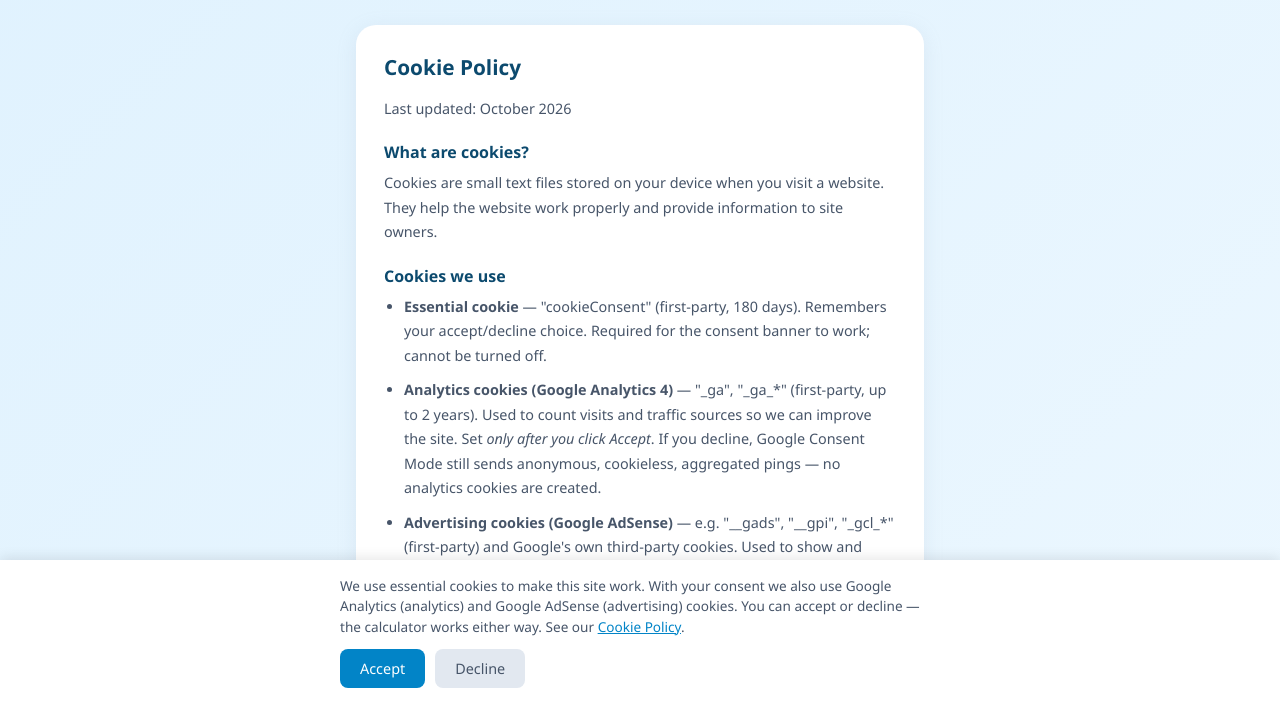
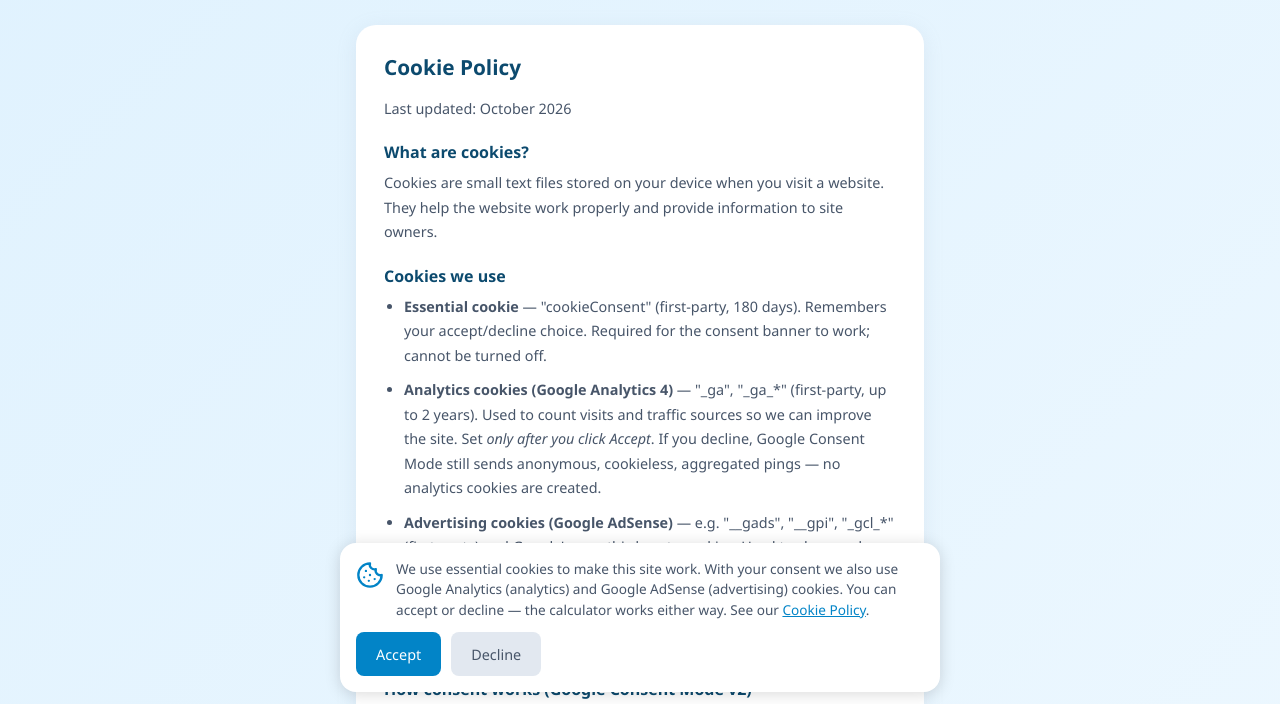
Before and after one commit to T800app/costmytrip, a plain HTML site: page cookies.html in a window 1280 px wide. Shown: the part 96-800 px from the top of the page. Drawn offline with Linux system fonts and the light colour scheme.

Commit message:
Add files via upload

```diff
--- a/cookies.html
+++ b/cookies.html
@@ -47,14 +47,35 @@
         footer a { color: #0284c7; text-decoration: none; margin: 0 6px; }
         footer a:hover { text-decoration: underline; }
         svg.icon { width: 32px; height: 32px; }
-        .cookie-banner { position: fixed; bottom: 0; left: 0; right: 0; background: #ffffff; padding: 16px; box-shadow: 0 -2px 12px rgba(0,0,0,0.1); z-index: 1000; display: none; }
+        .cookie-banner {
+            position: fixed;
+            bottom: 12px;
+            left: 50%;
+            transform: translateX(-50%);
+            width: calc(100% - 24px);
+            max-width: 600px;
+            box-sizing: border-box;
+            background: #ffffff;
+            padding: 16px;
+            border-radius: 16px;
+            box-shadow: 0 2px 16px rgba(0, 0, 0, 0.15);
+            z-index: 1000;
+            display: none;
+        }
         .cookie-banner.show { display: block; }
-        .cookie-banner-content { max-width: 600px; margin: 0 auto; }
-        .cookie-banner p { font-size: 0.85rem; color: #475569; margin-bottom: 12px; line-height: 1.5; }
+        .cookie-banner-content { max-width: 100%; }
+        .cookie-banner p { font-size: 0.85rem; color: #475569; margin: 0; line-height: 1.5; }
+        .cookie-text-row { display: flex; align-items: flex-start; gap: 12px; margin-bottom: 12px; }
+        .cookie-icon { width: 28px; height: 28px; flex-shrink: 0; margin-top: 2px; }
         .cookie-buttons { display: flex; gap: 10px; flex-wrap: wrap; }
-        .cookie-btn { padding: 10px 20px; border-radius: 8px; border: none; font-size: 0.9rem; font-weight: 500; cursor: pointer; }
+        .cookie-btn { padding: 10px 20px; border-radius: 8px; border: none; font-size: 0.9rem; font-weight: 500; cursor: pointer; min-height: 44px; }
         .cookie-btn.accept { background: #0284c7; color: white; }
         .cookie-btn.decline { background: #e2e8f0; color: #475569; }
+        @media (max-width: 480px) {
+            .cookie-text-row { flex-direction: column; align-items: center; text-align: center; }
+            .cookie-buttons { flex-direction: column; }
+            .cookie-btn { width: 100%; }
+        }
     </style>
 </head>
 <body>
@@ -108,7 +129,17 @@
 
 <div id="cookieBanner" class="cookie-banner">
     <div class="cookie-banner-content">
-        <p>We use essential cookies to make this site work. With your consent we also use Google Analytics (analytics) and Google AdSense (advertising) cookies. You can accept or decline — the calculator works either way. See our <a href="/cookies.html" style="color:#0284c7;text-decoration:underline;">Cookie Policy</a>.</p>
+        <div class="cookie-text-row">
+            <svg class="cookie-icon" viewBox="0 0 24 24" fill="none" stroke="#0284c7" stroke-width="2" stroke-linecap="round" stroke-linejoin="round">
+                <path d="M12 2a10 10 0 1 0 10 10 4 4 0 0 1-5-5 4 4 0 0 1-5-5z"/>
+                <path d="M8.5 8.5v.01"/>
+                <path d="M16 15.5v.01"/>
+                <path d="M12 12v.01"/>
+                <path d="M11 17v.01"/>
+                <path d="M7 14v.01"/>
+            </svg>
+            <p>We use essential cookies to make this site work. With your consent we also use Google Analytics (analytics) and Google AdSense (advertising) cookies. You can accept or decline — the calculator works either way. See our <a href="/cookies.html" style="color:#0284c7;text-decoration:underline;">Cookie Policy</a>.</p>
+        </div>
         <div class="cookie-buttons">
             <button class="cookie-btn accept" onclick="acceptCookies()">Accept</button>
             <button class="cookie-btn decline" onclick="declineCookies()">Decline</button>
```
Also changed, not shown: privacy.html (+36 -5 lines), terms.html (+36 -5 lines).
